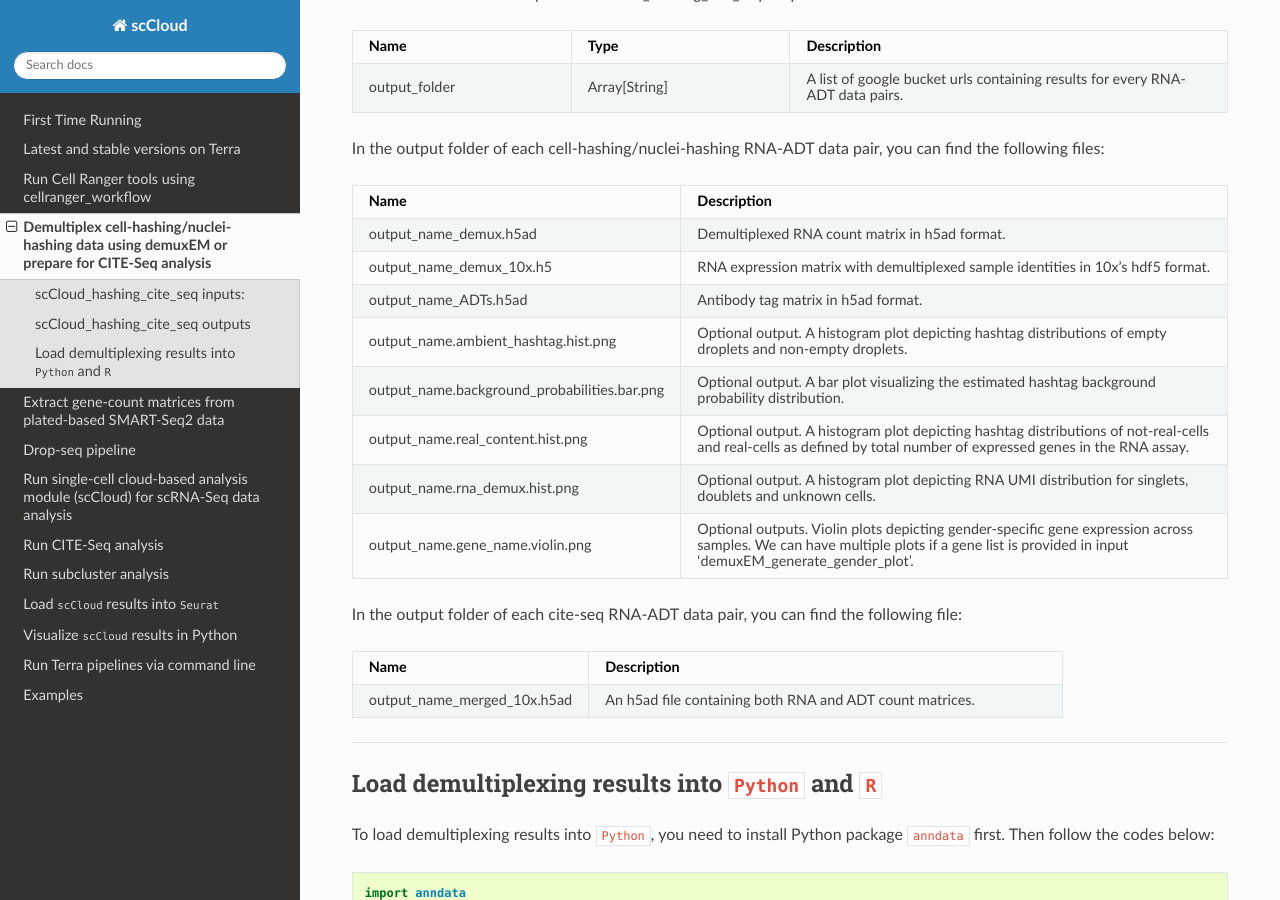
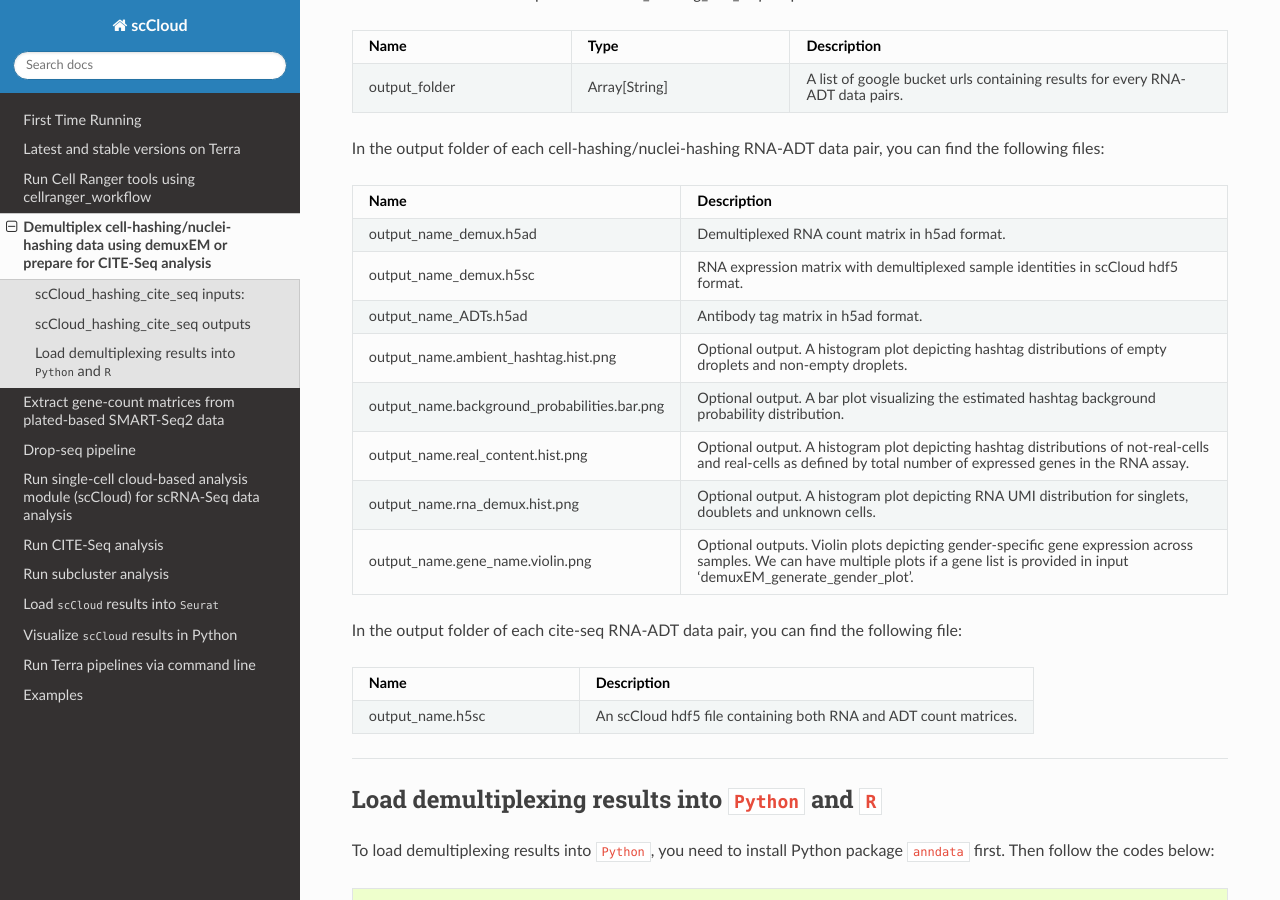
Before and after one commit to lilab-bcb/cumulus, a Sphinx documentation site: the page built from docs/hashing_cite_seq.rst, in a window 1280 px wide and 900 px high, scrolled down 2685 px. Built offline with Sphinx 7.4.7 and the Read the Docs theme 2.0.0, drawn with Linux system fonts in a browser that asks for light colours; some of the changed text lies outside the part shown.

Commit message:
update scCloud_hashing_cite_seq documentation

```diff
--- a/docs/hashing_cite_seq.rst
+++ b/docs/hashing_cite_seq.rst
@@ -71,14 +71,14 @@ scCloud_hashing_cite_seq inputs:
 	  - Reference genome name. If not provided, scCloud will infer the genome name from data
 	  - "GRCh38"
 	  -
+	* - demuxEM_min_num_genes
+	  - demuxEM parameter. Only demultiplex cells/nuclei with at least <demuxEM_min_num_genes> expressed genes
+	  - 200
+	  - 100
 	* - demuxEM_alpha_on_samples
 	  - demuxEM parameter. The Dirichlet prior concentration parameter (alpha) on samples. An alpha value < 1.0 will make the prior sparse.
 	  - 2.0
 	  - 0.0
-	* - demuxEM_min_num_genes
-	  - demuxEM parameter. Only demultiplex cells/nuclei with at least <demuxEM_min_num_genes> expressed genes
-	  - 200
-	  - 100
 	* - demuxEM_min_num_umis
 	  - demuxEM parameter. Only demultiplex cells/nuclei with at least <demuxEM_min_num_umis> of UMIs.
 	  - 200
@@ -156,8 +156,8 @@ In the output folder of each cell-hashing/nuclei-hashing RNA-ADT data pair, you
 	  - Description
 	* - output_name_demux.h5ad
 	  - Demultiplexed RNA count matrix in h5ad format.
-	* - output_name_demux_10x.h5
-	  - RNA expression matrix with demultiplexed sample identities in 10x's hdf5 format.
+	* - output_name_demux.h5sc
+	  - RNA expression matrix with demultiplexed sample identities in scCloud hdf5 format.
 	* - output_name_ADTs.h5ad
 	  - Antibody tag matrix in h5ad format.
 	* - output_name.ambient_hashtag.hist.png
@@ -179,8 +179,8 @@ In the output folder of each cite-seq RNA-ADT data pair, you can find the follow
 
 	* - Name
 	  - Description
-	* - output_name_merged_10x.h5ad
-	  - An h5ad file containing both RNA and ADT count matrices.
+	* - output_name.h5sc
+	  - An scCloud hdf5 file containing both RNA and ADT count matrices.
 
 ---------------------------------
 
```
Also changed, not shown: other parts of docs/hashing_cite_seq.rst (+2 -2 lines).
